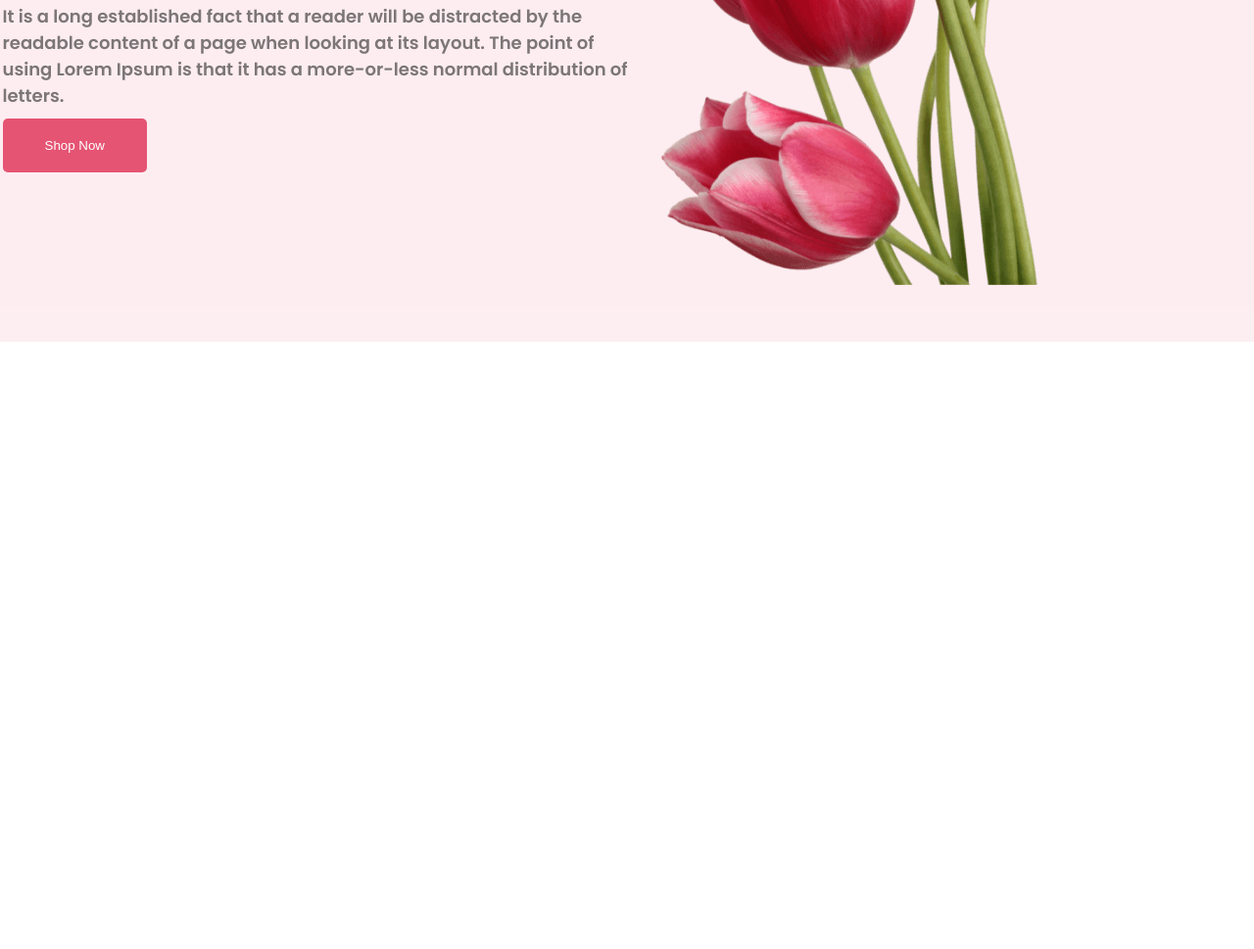
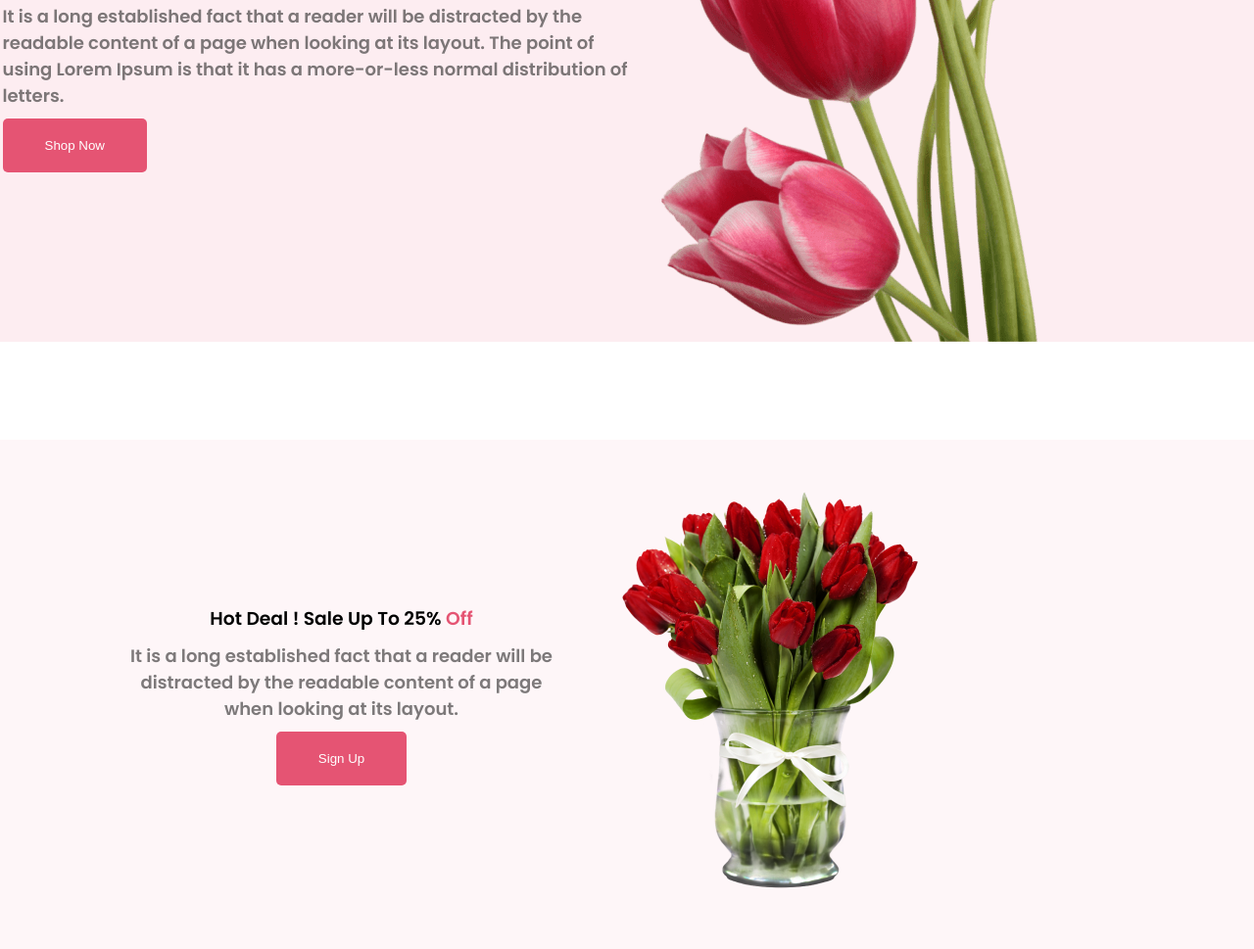
Before and after one commit to rahimatgit/assignment-1-flower-shop, a plain HTML site: page index.html in a window 1280 px wide. Shown: the part 451-1420 px from the top of the page at 98% size. Before the commit the page ends 800 px from the top, so only its background shows below. Drawn offline with Linux system fonts and the light colour scheme.

Commit message:
hot deal section done

```diff
--- a/index.html
+++ b/index.html
@@ -25,7 +25,17 @@
     </header>
 
     <main>
-
+        <!-- hot deal section -->
+        <section class="hot-deal-container">
+            <div class="hot-deal-text">
+                <h3>Hot Deal ! Sale Up To 25% <span style="color: #E55473;">Off</span></h3>
+                <p class="hot-deal-detail">It is a long established fact that a reader will be distracted by the readable content of a page when looking at its layout.</p>
+                <button class="btn-primary">Sign Up</button>
+            </div>
+            <div class="hot-deal-img">
+                <img class="hot-deal-img" src="Flower Asset/pngwing 8.png" alt="">
+            </div>
+        </section>
     </main>
 
     <footer>
--- a/styles/style.css
+++ b/styles/style.css
@@ -16,7 +16,7 @@ body{
 }
 .banner-img{
     width: 635px;
-    height: 95%;
+    height: 100%;
 }
 .banner-text{
     width: 50%;
@@ -41,3 +41,27 @@ body{
     border-radius: 5px;
     color: white;
 }
+/* hot deal section */
+.hot-deal-container{
+    height: 40vh;
+    margin-top: 100px;
+    padding: 100px;
+    background-color: #E554730D;
+    display: flex;
+    justify-content: space-around;
+    align-items: center;
+}
+.hot-deal-text{
+    width: 40%;
+    text-align: center;
+}
+.hot-deal-detail{
+    color: rgba(39, 39, 39, 0.60);
+    text-align: center;
+    font-size: 18px;
+    font-weight: 400;
+    margin: 10px 0 10px 0;
+}
+.hot-deal-img{
+    margin-right: 100px;
+}
```
